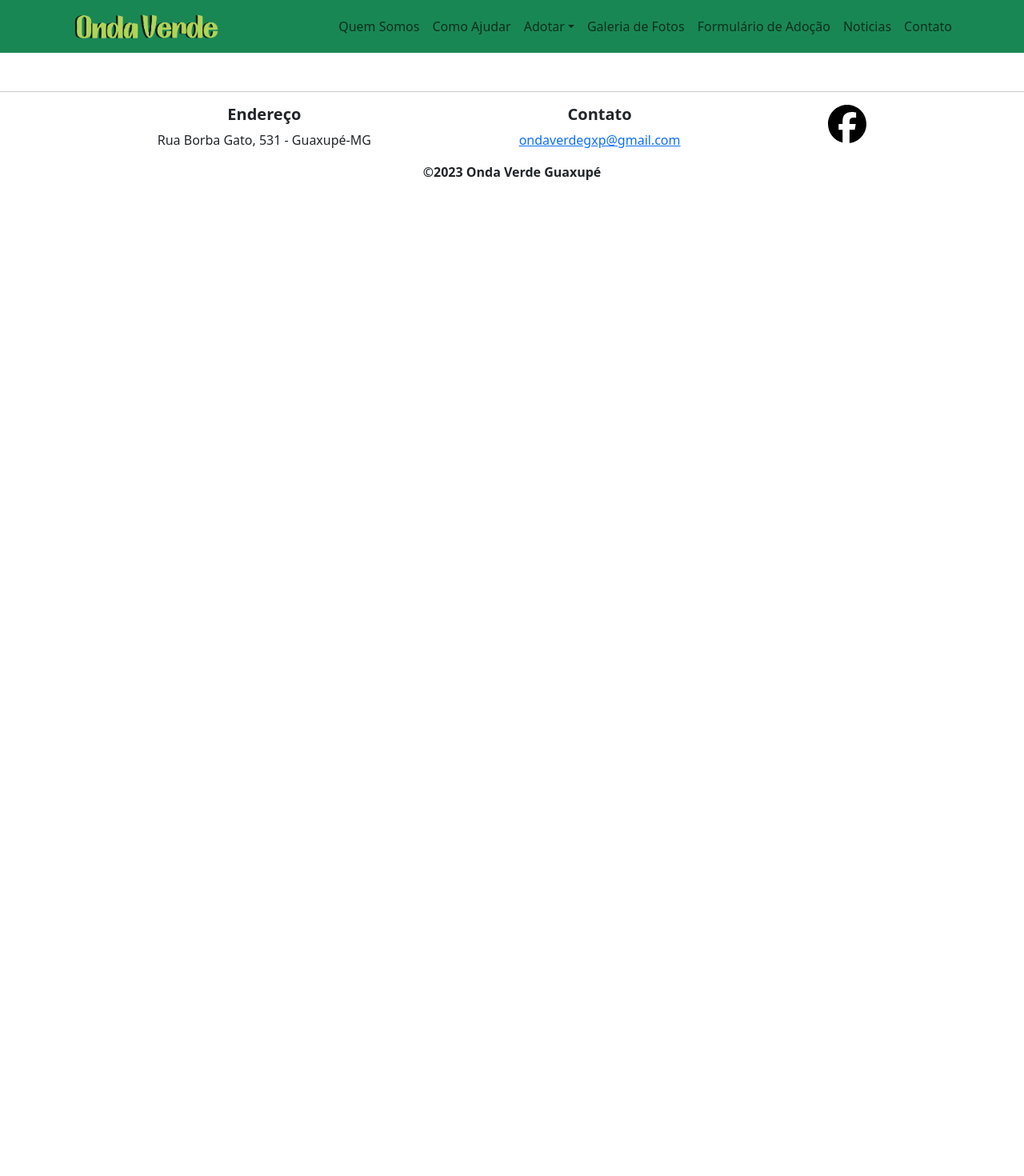
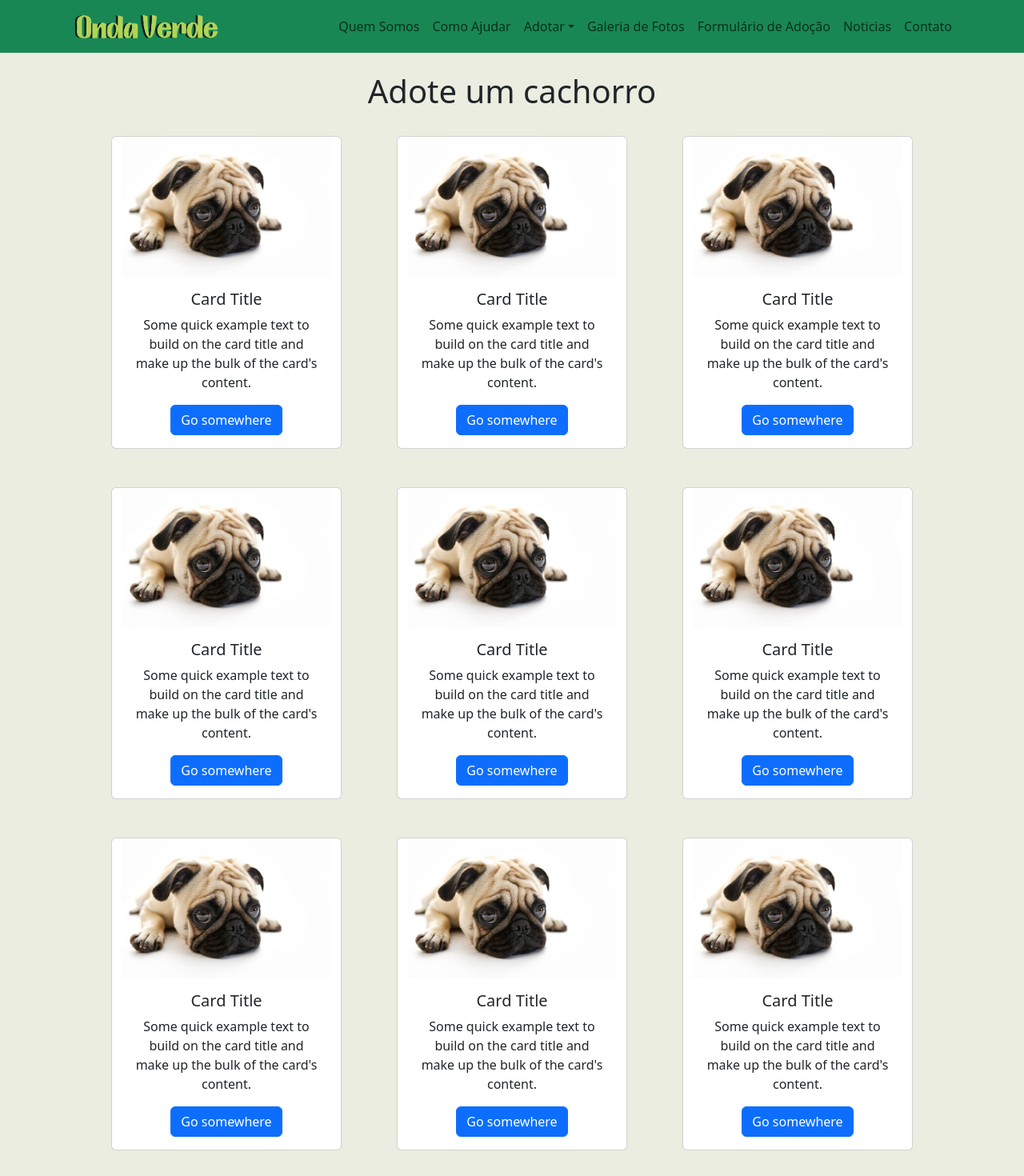
Before and after one commit to MarcelSSouza/onda-verde-guaxupe, a React (Create React App) app: page /cachorro in a window 1280 px wide. Shown: the top 1470 px of the page at 80% size. Before the commit the page ends 800 px from the top, so only its background shows below. Built offline with nearby package versions, Linux system fonts and the light colour scheme.

Commit message:
Adding adoption cards

```diff
--- a/package.json
+++ b/package.json
@@ -19,7 +19,8 @@
     "react-dom": "^18.2.0",
     "react-router-dom": "^6.17.0",
     "react-scripts": "5.0.1",
-    "web-vitals": "^2.1.4"
+    "web-vitals": "^2.1.4",
+    "@babel/plugin-proposal-private-property-in-object": "^7.16.7"
   },
   "scripts": {
     "start": "react-scripts start",
--- a/src/App.css
+++ b/src/App.css
@@ -1,5 +1,8 @@
 .App {
   text-align: center;
+  background-color: #EAEDDF;
+
+
 }
 
 .App-logo {
@@ -23,6 +26,14 @@
   font-size: calc(10px + 2vmin);
   color: white;
 }
+/* MyFooter.css */
+.green-bg {
+  background-color: 	#198754
+}
+
+.white-text {
+  color: white;
+}
 
 .App-link {
   color: #61dafb;
--- a/src/App.js
+++ b/src/App.js
@@ -10,6 +10,7 @@ import MyFooter from './MyFooter';
 import MyFormularioAdocao from './MyFormularioAdocao';
 import MyFormularioContato from './MyFormularioContato';
 import MyAjuda from './MyAjuda';
+import MyCachorroCards from './MyCachorroCards';
 function App() {
   return (
     <div className="App">
@@ -20,6 +21,7 @@ function App() {
           <Route path="/contato" element={<MyFormularioContato />} />
           <Route path="/ajuda" element={<MyAjuda />} />
           <Route path="/adocao" element={<MyFormularioAdocao />} />
+          <Route path="/cachorro" element={<MyCachorroCards />} />
         </Routes>
       </BrowserRouter>
       <MyFooter></MyFooter>
--- /dev/null
+++ b/src/MyCachorroCards.jsx
@@ -0,0 +1,121 @@
+import React from 'react'
+import Card from 'react-bootstrap/Card';
+import Button from 'react-bootstrap/Button';
+import { Container } from 'react-bootstrap';
+import pug from './assets/pug.jpg';
+export default function MyCachorroCards() {
+  return (
+    <>
+    <br />
+    <h1>Adote um cachorro</h1>
+    <br />
+    <Container>
+        <div className='row justify-content-evenly'>
+    <Card style={{ width: '18rem' }}>
+      <Card.Img variant="top" src={pug} />
+      <Card.Body>
+        <Card.Title>Card Title</Card.Title>
+        <Card.Text>
+          Some quick example text to build on the card title and make up the
+          bulk of the card's content.
+        </Card.Text>
+        <Button variant="primary">Go somewhere</Button>
+      </Card.Body>
+    </Card>
+    <Card style={{ width: '18rem' }}>
+      <Card.Img variant="top" src={pug} />
+      <Card.Body>
+        <Card.Title>Card Title</Card.Title>
+        <Card.Text>
+          Some quick example text to build on the card title and make up the
+          bulk of the card's content.
+        </Card.Text>
+        <Button variant="primary">Go somewhere</Button>
+      </Card.Body>
+    </Card>
+    <Card style={{ width: '18rem' }}>
+      <Card.Img variant="top" src={pug} />
+      <Card.Body>
+        <Card.Title>Card Title</Card.Title>
+        <Card.Text>
+          Some quick example text to build on the card title and make up the
+          bulk of the card's content.
+        </Card.Text>
+        <Button variant="primary">Go somewhere</Button>
+      </Card.Body>
+    </Card>
+     </div>
+     <div className='row justify-content-evenly mt-5'>
+    <Card style={{ width: '18rem' }}>
+      <Card.Img variant="top" src={pug} />
+      <Card.Body>
+        <Card.Title>Card Title</Card.Title>
+        <Card.Text>
+          Some quick example text to build on the card title and make up the
+          bulk of the card's content.
+        </Card.Text>
+        <Button variant="primary">Go somewhere</Button>
+      </Card.Body>
+    </Card>
+    <Card style={{ width: '18rem' }}>
+      <Card.Img variant="top" src={pug} />
+      <Card.Body>
+        <Card.Title>Card Title</Card.Title>
+        <Card.Text>
+          Some quick example text to build on the card title and make up the
+          bulk of the card's content.
+        </Card.Text>
+        <Button variant="primary">Go somewhere</Button>
+      </Card.Body>
+    </Card>
+    <Card style={{ width: '18rem' }}>
+      <Card.Img variant="top" src={pug} />
+      <Card.Body>
+        <Card.Title>Card Title</Card.Title>
+        <Card.Text>
+          Some quick example text to build on the card title and make up the
+          bulk of the card's content.
+        </Card.Text>
+        <Button variant="primary">Go somewhere</Button>
+      </Card.Body>
+    </Card>
+     </div>
+     <div className='row justify-content-evenly mt-5'>
+    <Card style={{ width: '18rem' }}>
+      <Card.Img variant="top" src={pug} />
+      <Card.Body>
+        <Card.Title>Card Title</Card.Title>
+        <Card.Text>
+          Some quick example text to build on the card title and make up the
+          bulk of the card's content.
+        </Card.Text>
+        <Button variant="primary">Go somewhere</Button>
+      </Card.Body>
+    </Card>
+    <Card style={{ width: '18rem' }}>
+      <Card.Img variant="top" src={pug} />
+      <Card.Body>
+        <Card.Title>Card Title</Card.Title>
+        <Card.Text>
+          Some quick example text to build on the card title and make up the
+          bulk of the card's content.
+        </Card.Text>
+        <Button variant="primary">Go somewhere</Button>
+      </Card.Body>
+    </Card>
+    <Card style={{ width: '18rem' }}>
+      <Card.Img variant="top" src={pug} />
+      <Card.Body>
+        <Card.Title>Card Title</Card.Title>
+        <Card.Text>
+          Some quick example text to build on the card title and make up the
+          bulk of the card's content.
+        </Card.Text>
+        <Button variant="primary">Go somewhere</Button>
+      </Card.Body>
+    </Card>
+     </div>
+    </Container>
+    </>
+  )
+}
--- a/src/MyCarousel.jsx
+++ b/src/MyCarousel.jsx
@@ -16,6 +16,7 @@ function MyCarousel() {
       <img
    className="vh-30 "
         src={ExampleCarouselImage}
+        class="img-fluid"
         alt="First slide"
       />
       <Carousel.Caption>
@@ -27,6 +28,7 @@ function MyCarousel() {
       <img
         className="vh-30 "
         src={ExampleCarouselImage}        alt="Second slide"
+        class="img-fluid"
       />
       <Carousel.Caption>
         <h5>Second slide label</h5>
@@ -37,6 +39,7 @@ function MyCarousel() {
       <img
    className="vh-30 "
         src={ExampleCarouselImage}        alt="Third slide"
+        class="img-fluid"
       />
       <Carousel.Caption>
         <h5>Third slide label</h5>
--- a/src/MyFooter.jsx
+++ b/src/MyFooter.jsx
@@ -1,17 +1,15 @@
-import React from 'react'
+import React from 'react';
 import Container from 'react-bootstrap/Container';
 import { FontAwesomeIcon } from "@fortawesome/react-fontawesome";
-import { faInstagram, faFacebook } from "@fortawesome/free-brands-svg-icons";
-import { faAirbnb } from "@fortawesome/free-brands-svg-icons";
+import {faFacebook } from "@fortawesome/free-brands-svg-icons";
+import './App.css'; // Create a separate CSS file for styling
+
 export default function MyFooter() {
   return (
     <>
-      <footer className="mt-5">
+      <footer className="mt-5 green-bg">
         <hr />
-      <Container
-        fluid={true}
-        className="d-flex flex-column justify-content-evenly  flex-md-row "
-      >
+        <Container fluid={true} className="d-flex flex-column justify-content-evenly flex-md-row">
           <div>
             <h5>
               <b>Endereço</b>
@@ -20,38 +18,26 @@ export default function MyFooter() {
           </div>
           <div>
             <h5>
-            <b>Contato </b>{" "}
+              <b>Contato </b>
             </h5>
             <p>
-            <a href="mailto:ondaverdegxp@gmail.com">
+              <a href="mailto:ondaverdegxp@gmail.com" className="white-text">
                 ondaverdegxp@gmail.com
               </a>
             </p>
           </div>
-
           <div>
-
-            <a
-              href="https://www.facebook.com/ondaverdegxp?_rdc=1&_rdr"
-              className="facebook social"
-            >
-              <FontAwesomeIcon
-                icon={faFacebook}
-                style={{ color: "black" }}
-                size="3x"
-              />
+            <a href="https://www.facebook.com/ondaverdegxp?_rdc=1&_rdr" className="facebook social">
+              <FontAwesomeIcon icon={faFacebook} style={{ color: "white" }} size="3x" />
             </a>
           </div>
-
-
         </Container>
-      <div >
-
+        <div>
           <p>
             <b>©2023 Onda Verde Guaxupé</b>
           </p>
         </div>
       </footer>
     </>
-  )
+  );
 }
--- a/src/MyFormularioAdocao.jsx
+++ b/src/MyFormularioAdocao.jsx
@@ -2,8 +2,6 @@ import React, { useState } from 'react';
 import { Form, Button, Col, Row } from "react-bootstrap";
 import emailjs from "@emailjs/browser";
 import FloatingLabel from "react-bootstrap/FloatingLabel";
-import DatePicker from "react-datepicker"; // You need to install and import a date picker library
-
 import "react-datepicker/dist/react-datepicker.css";
 
 export default function MyFormularioAdocao() {
@@ -12,7 +10,7 @@ export default function MyFormularioAdocao() {
   const [name, setName] = useState("");
   const [email, setEmail] = useState("");
   const [phone, setPhone] = useState("");
-  const [dateOfBirth, setDateOfBirth] = useState(new Date()); // Initialize with current date
+  const [dateOfBirth, setDateOfBirth] = useState(""); // Initialize with an empty string
   const [donationAmount, setDonationAmount] = useState("");
   const [donationDate, setDonationDate] = useState("");
   const [paymentMethod, setPaymentMethod] = useState("");
@@ -22,7 +20,7 @@ export default function MyFormularioAdocao() {
     to_name: name,
     to_email: email,
     to_phone: phone,
-    to_dateOfBirth: dateOfBirth.toDateString(),
+    to_dateOfBirth: dateOfBirth,
     to_donationAmount: donationAmount,
     to_donationDate: donationDate,
     to_paymentMethod: paymentMethod,
@@ -56,7 +54,7 @@ export default function MyFormularioAdocao() {
   return (
     <>
       <div className="w-75 d-flex flex-column m-auto mt-5">
-        <h1 className="text-center">Envie sua sugestão, mensagem ou dúvida</h1>
+        <h1 className="text-center">Registre a sua doação</h1>
         <br />
         <Form onSubmit={sendEmail}>
           <Row className="g-2">
@@ -95,13 +93,16 @@ export default function MyFormularioAdocao() {
                 </FloatingLabel>
               </Form.Group>
             </Col>
+            </Row>
+            <Row className="mt-2">
             <Col md>
               <Form.Group>
-                <FloatingLabel label="Data de Nascimento">
-                  <DatePicker
-                    selected={dateOfBirth}
-                    onChange={(date) => setDateOfBirth(date)}
-                    dateFormat="dd/MM/yyyy"
+                <FloatingLabel label="Data de Nascimento (DD/MM/AAAA)">
+                  <Form.Control
+                    type="text"
+                    as="input"
+                    value={dateOfBirth}
+                    onChange={(e) => setDateOfBirth(e.target.value)}
                   />
                 </FloatingLabel>
               </Form.Group>
@@ -110,7 +111,7 @@ export default function MyFormularioAdocao() {
           <Row className="mt-2">
             <Col md>
               <Form.Group>
-                <FloatingLabel label="Quantia da Doação">
+                <FloatingLabel label="Quantia da Doação R$">
                   <Form.Control
                     type="text"
                     as="input"
```
Also changed, not shown: src/assets/pug.jpg (added), 1 other file (tests, documents, lock files or other folders). Lines whose indentation alone changed are shown as unchanged.
